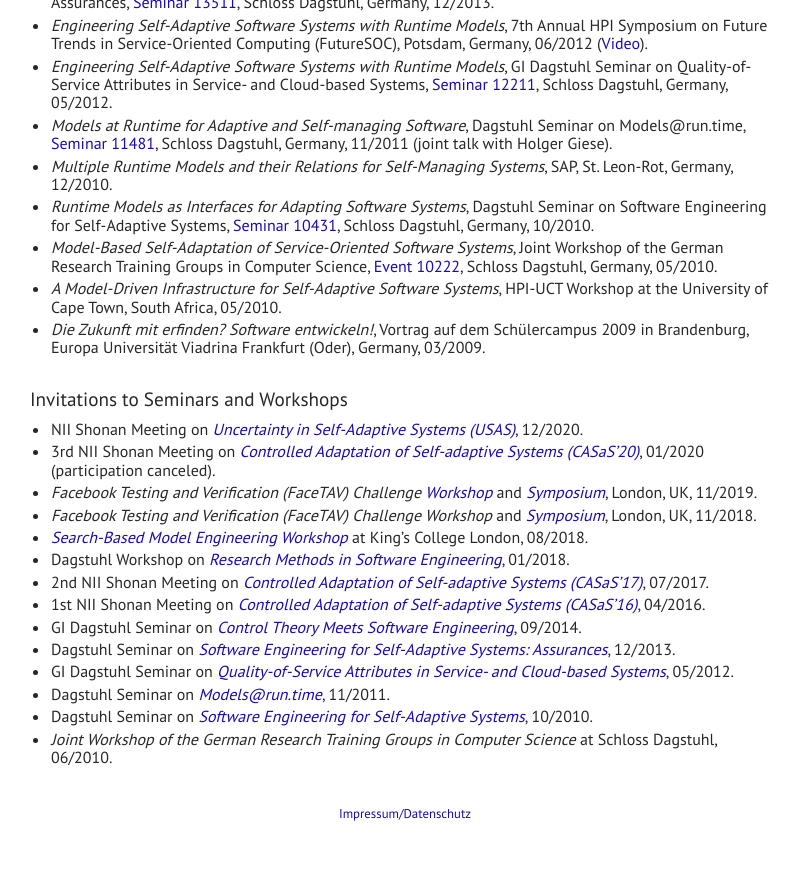
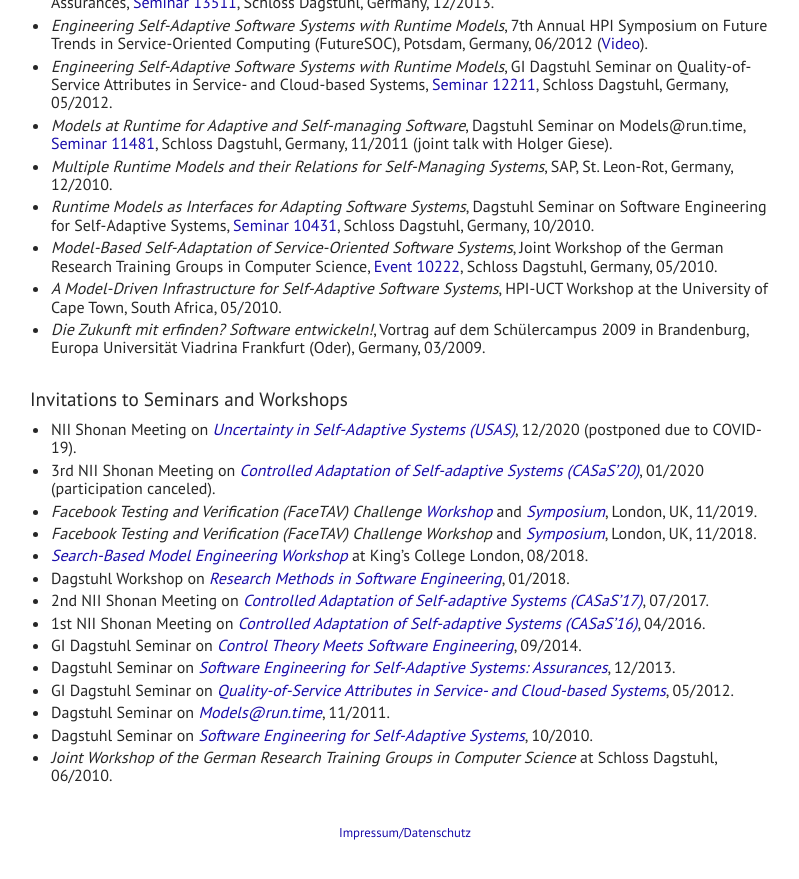
Before and after one commit to thomas-vogel/thomas-vogel.github.io, a Jekyll site: the page built from _pages/activities.md, in a window 1280 px wide and 900 px high, scrolled down 3921 px. Shown: the top 879 px of the window, without its empty margins (235-1034 px from the left). Built offline with Jekyll 4.4.1, drawn with Linux system fonts in a browser that asks for light colours.

Commit message:
Add postponement of 2020 Shonan meeting.

```diff
--- a/_pages/activities.md
+++ b/_pages/activities.md
@@ -235,8 +235,8 @@ Jump to
 
 ## Invitations to Seminars and Workshops
 
-* NII Shonan Meeting on [_Uncertainty in Self-Adaptive Systems (USAS)_](https://shonan.nii.ac.jp/seminars/168/){:target="_blank"}, 12/2020.
-*  3rd NII Shonan Meeting on [_Controlled Adaptation of Self-adaptive Systems (CASaS'20)_](https://shonan.nii.ac.jp/seminars/153/){:target="_blank"}, 01/2020 (participation canceled).
+* NII Shonan Meeting on [_Uncertainty in Self-Adaptive Systems (USAS)_](https://shonan.nii.ac.jp/seminars/168/){:target="_blank"}, 12/2020 (postponed due to COVID-19).
+* 3rd NII Shonan Meeting on [_Controlled Adaptation of Self-adaptive Systems (CASaS'20)_](https://shonan.nii.ac.jp/seminars/153/){:target="_blank"}, 01/2020 (participation canceled).
 * _Facebook Testing and Verification (FaceTAV) Challenge_ [_Workshop_](https://fbtavworkshop2019.splashthat.com/){:target="_blank"} and [_Symposium_](https://fbtavsymposium2019.splashthat.com/){:target="_blank"}, London, UK, 11/2019.
 * _Facebook Testing and Verification (FaceTAV) Challenge Workshop_ and [_Symposium_](https://facebooktestingverificationsum.splashthat.com/){:target="_blank"}, London, UK, 11/2018.
 * [_Search-Based Model Engineering Workshop_](https://www.informatik.hu-berlin.de/de/forschung/gebiete/mse/HU-KCL-Workshop){:target="_blank"} at King's College London, 08/2018.
```
